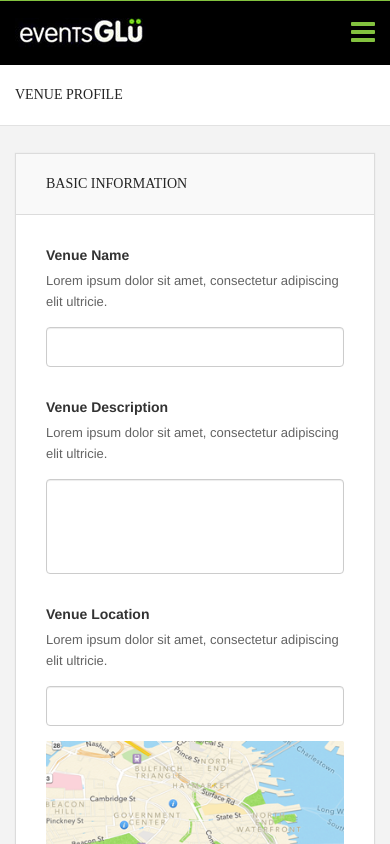
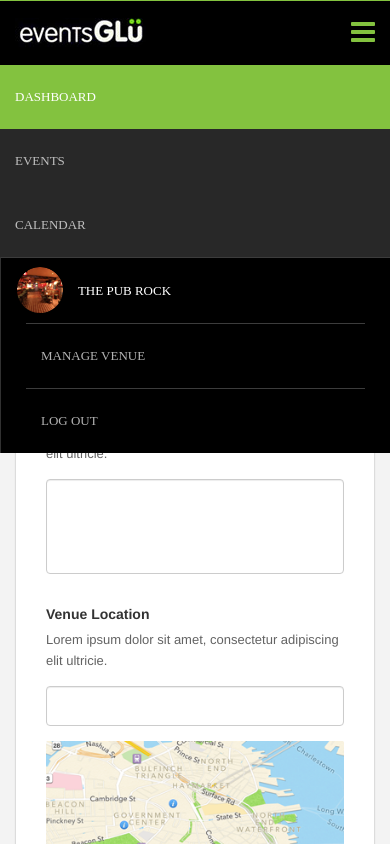
Before and after one commit to gholevas/eventgludashboard, a website: page 01-Manage-Venue-Details-Event-Glu.html in a window 390 px wide. Both pictures are taken after a click on the element 363 px from the left and 32 px from the top of the page. Shown: the top 844 px of the page. Drawn offline with Linux system fonts and the light colour scheme; a web font is replaced by a local one.

Commit message:
Main menu mobile

```diff
--- a/01-Manage-Venue-Details-Event-Glu.html
+++ b/01-Manage-Venue-Details-Event-Glu.html
@@ -35,12 +35,29 @@
         </nav>
 
         <div class="toggler-wrapper show-xs">
-          <span class="toggler collapsed" data-toggle="collapse" data-target=""><i class="fa fa-bars"></i></span>
+          <span class="toggler collapsed" data-toggle="collapse" data-target="#mobile-nav"><i class="fa fa-bars"></i></span>
         </div>
       </div>
     </div>
   </div>
 </header>
+<nav id="mobile-nav" class="mobile-nav collapse hide-s hide-m hide-xl">
+  <ul class="list-unstyled clearfix">
+    <li class="active"><a href="">Dashboard</a></li>
+    <li><a href="">Events</a></li>
+    <li><a href="">Calendar</a></li>
+  </ul>
+  <div class="user">
+    <div class="link clearfix">
+      <img src="public/images/content/user.png" alt=""/>
+      <span>the pub rock</span>
+    </div>
+    <ul id="user-menu-mobile" class="user-menu list-unstyled">
+      <li><a href="">Manage Venue</a></li>
+      <li><a href="">Log Out</a></li>
+    </ul>
+  </div>
+</nav>
 <section id="page-title">
   <div class="container">
     <div class="row">
--- a/public/less/styles.less
+++ b/public/less/styles.less
@@ -15,6 +15,7 @@
 @gray-10: #a7a7a7;
 @gray-11: #c1c1c1;
 @gray-12: #3c3c3c;
+@gray-13: #282828;
 
 @white-1: rgba(255, 255, 255, 0.7);
 
@@ -334,6 +335,64 @@ Header Styles
   }
 }
 
+.mobile-nav {
+  background-color: @gray-13;
+
+  ul {
+    li {
+      a {
+        .link-type(13px, @white-1);
+        display: block;
+        padding: 0 15px;
+        height: 64px;
+        line-height: 64px;
+
+        &:hover {
+          color: white;
+        }
+      }
+
+      &.active {
+        a {
+          background-color: @green-1;
+          color: white;
+        }
+      }
+    }
+  }
+
+  .user {
+    .border-top(1px, @gray-12);
+    background-color: black;
+    padding: 0;
+    height: auto;
+
+    .link {
+      padding: 0 15px;
+
+      > * {
+        float: none;
+        display: inline-block;
+      }
+
+      > span {
+        cursor: default;
+        color: white;
+      }
+    }
+
+    .user-menu {
+      position: static;
+
+      li {
+        &:first-child {
+          .border-top(1px, @gray-12);
+        }
+      }
+    }
+  }
+}
+
 #header {
   background-color: black;
   height: 65px;
@@ -373,6 +432,14 @@ Header Styles
       color: @green-2;
     }
   }
+}
+
+#mobile-nav {
+  left: 0;
+  position: absolute;
+  top: 65px;
+  width: 100%;
+  z-index: 10;
 }
 
 /***************************
```
Also changed, not shown: public/styles/styles.css, public/styles/styles.min.css.
